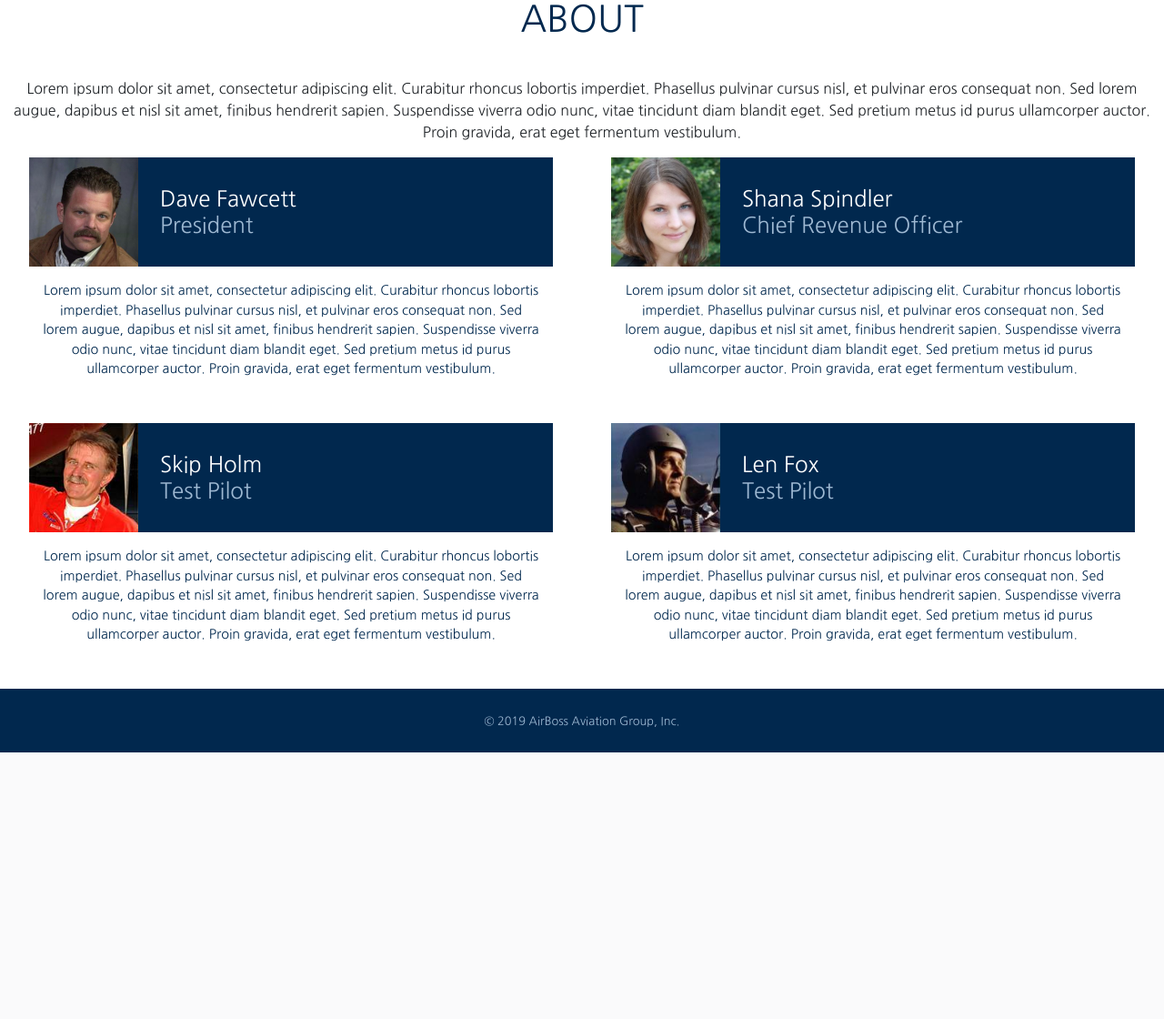
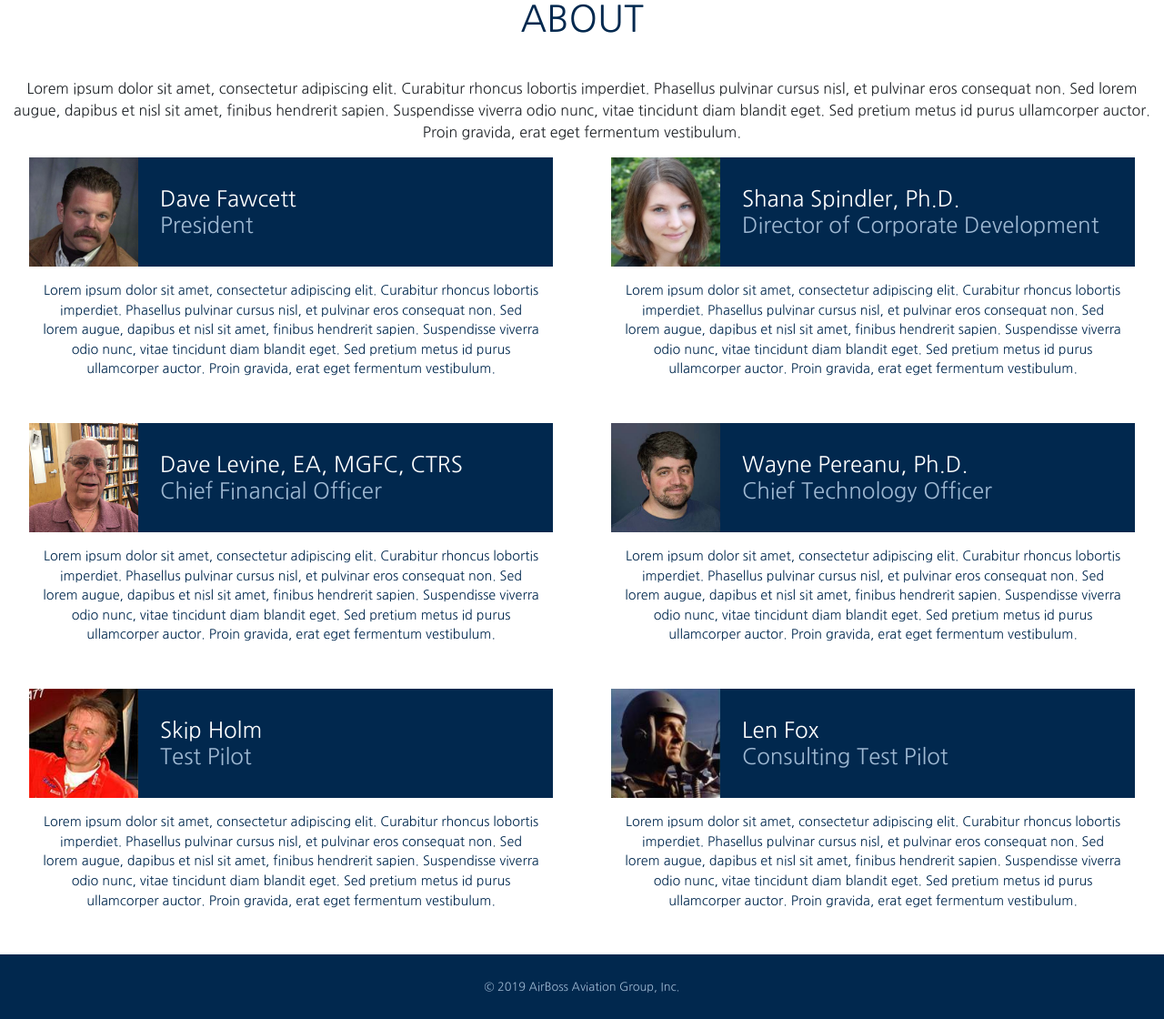
Before and after one commit to neromike/AirBoss-website, a PHP site: page /about.php in a window 1280 px wide. Shown: the part 139-1259 px from the top of the page at 91% size. Before the commit the page ends 966 px from the top, so only its background shows below. Run offline with PHP 8.4, Linux system fonts and the light colour scheme; some libraries are stand-ins or nearby versions.

Commit message:
Update About page

```diff
--- a/about.php
+++ b/about.php
@@ -53,10 +53,18 @@
 
   <?php
   $people = array(
-    array("Dave Fawcett", "President"),
-    array("Shana Spindler", "Chief Revenue Officer"),
-    array("Skip Holm", "Test Pilot"),
-    array("Len Fox", "Test Pilot")
+    array("Dave Fawcett", "dave_fawcett", "President",
+          "Lorem ipsum dolor sit amet, consectetur adipiscing elit. Curabitur rhoncus lobortis imperdiet. Phasellus pulvinar cursus nisl, et pulvinar eros consequat non. Sed lorem augue, dapibus et nisl sit amet, finibus hendrerit sapien. Suspendisse viverra odio nunc, vitae tincidunt diam blandit eget. Sed pretium metus id purus ullamcorper auctor. Proin gravida, erat eget fermentum vestibulum."),
+    array("Shana Spindler, Ph.D.", "shana_spindler","Director of Corporate Development",
+          "Lorem ipsum dolor sit amet, consectetur adipiscing elit. Curabitur rhoncus lobortis imperdiet. Phasellus pulvinar cursus nisl, et pulvinar eros consequat non. Sed lorem augue, dapibus et nisl sit amet, finibus hendrerit sapien. Suspendisse viverra odio nunc, vitae tincidunt diam blandit eget. Sed pretium metus id purus ullamcorper auctor. Proin gravida, erat eget fermentum vestibulum."),
+    array("Dave Levine, EA, MGFC, CTRS", "dave_levine", "Chief Financial Officer",
+          "Lorem ipsum dolor sit amet, consectetur adipiscing elit. Curabitur rhoncus lobortis imperdiet. Phasellus pulvinar cursus nisl, et pulvinar eros consequat non. Sed lorem augue, dapibus et nisl sit amet, finibus hendrerit sapien. Suspendisse viverra odio nunc, vitae tincidunt diam blandit eget. Sed pretium metus id purus ullamcorper auctor. Proin gravida, erat eget fermentum vestibulum."),
+    array("Wayne Pereanu, Ph.D.", "wayne_pereanu", "Chief Technology Officer",
+          "Lorem ipsum dolor sit amet, consectetur adipiscing elit. Curabitur rhoncus lobortis imperdiet. Phasellus pulvinar cursus nisl, et pulvinar eros consequat non. Sed lorem augue, dapibus et nisl sit amet, finibus hendrerit sapien. Suspendisse viverra odio nunc, vitae tincidunt diam blandit eget. Sed pretium metus id purus ullamcorper auctor. Proin gravida, erat eget fermentum vestibulum."),
+    array("Skip Holm", "skip_holm", "Test Pilot",
+          "Lorem ipsum dolor sit amet, consectetur adipiscing elit. Curabitur rhoncus lobortis imperdiet. Phasellus pulvinar cursus nisl, et pulvinar eros consequat non. Sed lorem augue, dapibus et nisl sit amet, finibus hendrerit sapien. Suspendisse viverra odio nunc, vitae tincidunt diam blandit eget. Sed pretium metus id purus ullamcorper auctor. Proin gravida, erat eget fermentum vestibulum."),
+    array("Len Fox", "len_fox", "Consulting Test Pilot",
+          "Lorem ipsum dolor sit amet, consectetur adipiscing elit. Curabitur rhoncus lobortis imperdiet. Phasellus pulvinar cursus nisl, et pulvinar eros consequat non. Sed lorem augue, dapibus et nisl sit amet, finibus hendrerit sapien. Suspendisse viverra odio nunc, vitae tincidunt diam blandit eget. Sed pretium metus id purus ullamcorper auctor. Proin gravida, erat eget fermentum vestibulum.")
   );
   ?>
 
@@ -65,20 +73,20 @@
     <div class="person_container col-12 col-md-6">
       <div class="person_containerA row d-table text-left">
         <div class="person_image">
-          <img src="img/about_<?php echo strtolower(str_replace(" ", "_", $person[0])); ?>.jpg" />
+          <img src="img/about_<?php echo $person[1]; ?>.jpg" />
         </div>
         <div class="person_info d-table-cell align-middle">
           <div class="person_name">
             <?php echo $person[0]; ?>
           </div>
           <div class="person_title">
-            <?php echo $person[1]; ?>
+            <?php echo $person[2]; ?>
           </div>
         </div>
       </div>
       <div class="person_containerB row">
         <div class="person_copy col-12">
-          Lorem ipsum dolor sit amet, consectetur adipiscing elit. Curabitur rhoncus lobortis imperdiet. Phasellus pulvinar cursus nisl, et pulvinar eros consequat non. Sed lorem augue, dapibus et nisl sit amet, finibus hendrerit sapien. Suspendisse viverra odio nunc, vitae tincidunt diam blandit eget. Sed pretium metus id purus ullamcorper auctor. Proin gravida, erat eget fermentum vestibulum.
+          <?php echo $person[3]; ?>
         </div>
       </div>
     </div>
```
Also changed, not shown: img/about_dave_levine.jpg (added), img/about_wayne_pereanu.jpg (added).
